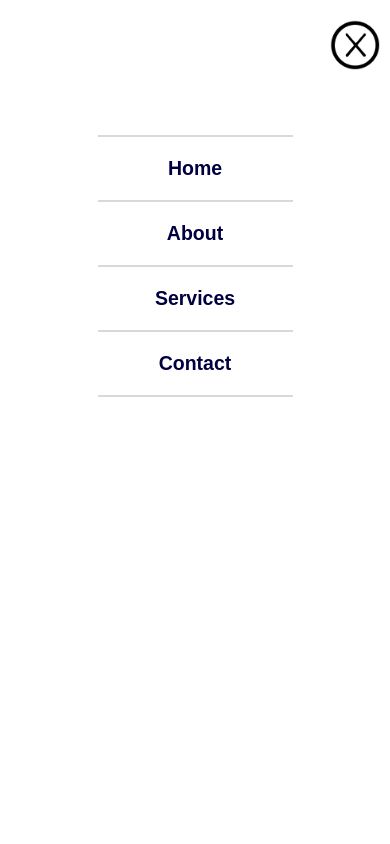
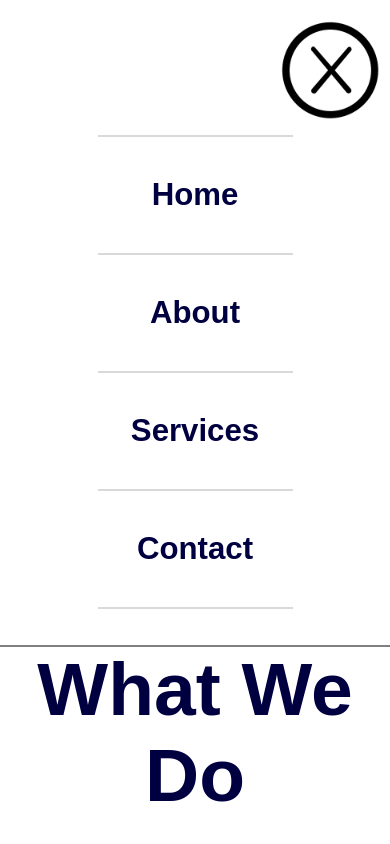
Before and after one commit to testing-da-code/testing-da-code.github.io, a plain HTML site: page index.html in a window 390 px wide. Both pictures are taken after a click on the picture 330 px from the left and 71 px from the top of the page. Shown: the top 844 px of the page. Drawn offline with Linux system fonts and the light colour scheme.

Commit message:
home page changes from list 1

```diff
--- a/CSS-Style/homeStyle.css
+++ b/CSS-Style/homeStyle.css
@@ -905,8 +905,17 @@ header
 {
     #menu_nav_container
     {
-        height:100vh;
 
+
+    }
+    .menu_nav_list
+    {
+        padding-top:40px;
+        padding-bottom:40px;
+    }
+    .menu_nav_link
+    {
+        font-size: 8vw;
     }
     #nav_container
     {
@@ -923,6 +932,11 @@ header
         height: 100px;
         width: 100px;
     }
+    #close_image
+    {
+        height: 100px;
+        width: 100px;
+    }
     .nav_list
     {
         display: none;
@@ -935,11 +949,15 @@ header
 
     #title_one
     {
-        font-size:55px;
+        font-size:60px;
     }
     #title_two
     {
         font-size:45px;
+        box-sizing: border-box;
+        padding-left: 5px;
+        padding-right: 5px;
+
     }
     #left_side_container
     {
@@ -951,7 +969,7 @@ header
     }
     #right_side_container
     {
-        width:60%;
+        width:70%;
         float:none;
         padding-top: 80px;
         margin-left: auto;
```
